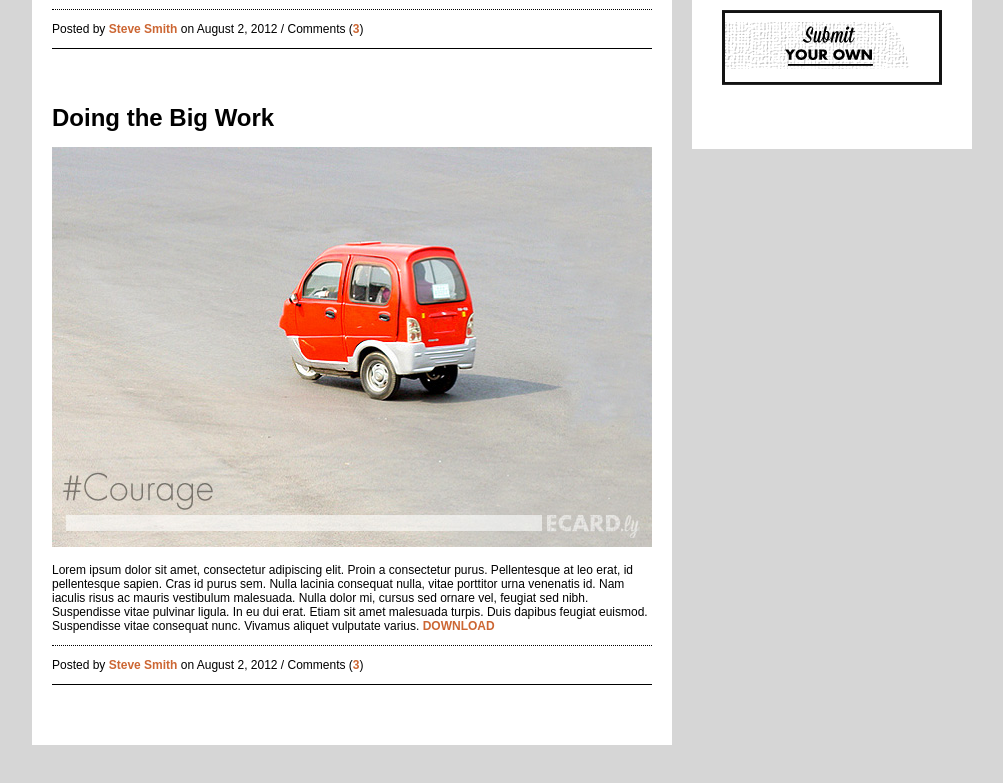
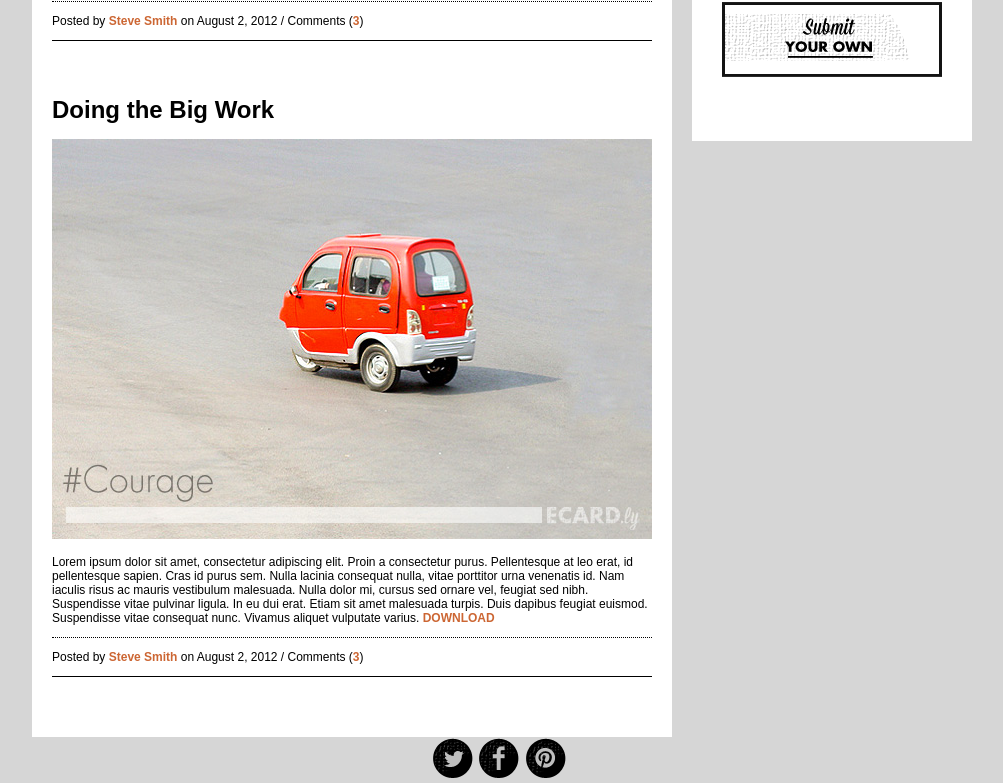
Before and after one commit to mwegenstein/HTML_CSSPractice, a plain HTML site: page eCardly/index.html in a window 1280 px wide. Shown: the part 850-1633 px from the top of the page, without its empty margins (138-1141 px from the left). Before the commit the page ends 1595 px from the top, so only its background shows below. Drawn offline with Linux system fonts and the light colour scheme.

Commit message:
added footer content and styled

```diff
--- a/eCardly/css/style.css
+++ b/eCardly/css/style.css
@@ -1,6 +1,7 @@
 body {
 	background-color: #d6d6d6;
 	font-family: Arial, Helvetica, sans-serif;
+	margin:0px;
 }
 
 p{
@@ -79,3 +80,24 @@ li {
 	width: 220px;
 	padding-bottom: 15px;
 }
+
+/*Footer*/
+
+.social-media-container {
+	width: 960px;
+	margin: 0 auto;
+}
+.footer-image-container {
+	margin: 0 auto;
+	width: 140px;
+}
+/***Clearfix***/
+
+.clearfix:after {
+	 visibility: hidden;
+	 display: block;
+	 font-size: 0;
+	 content: " ";
+	 clear: both;
+	 height: 0;
+ }
--- a/eCardly/index.html
+++ b/eCardly/index.html
@@ -17,7 +17,7 @@
         </div>
       </div>
     </header>
-    <main class="content-container">
+    <main class="content-container clearfix">
       <section id="main">
         <div class="section-container-main">
           <h2>Ecard of the Day</h2>
@@ -74,6 +74,15 @@
         </div>
       </aside>
     </main>
+    <footer>
+        <div class="social-media-container">
+          <div class="footer-image-container">
+            <img src="images/social-icon-twitter.png" alt="twitter link">
+            <img src="images/social-icon-facebook.png" alt="facebook link">
+            <img src="images/social-icon-pinterest.png" alt="pinterest link">
+          </div>
+        </div>
+      </footer>
 
     <script src="js/vendor/modernizr-2.6.2.min.js"></script>
   </body>
```
